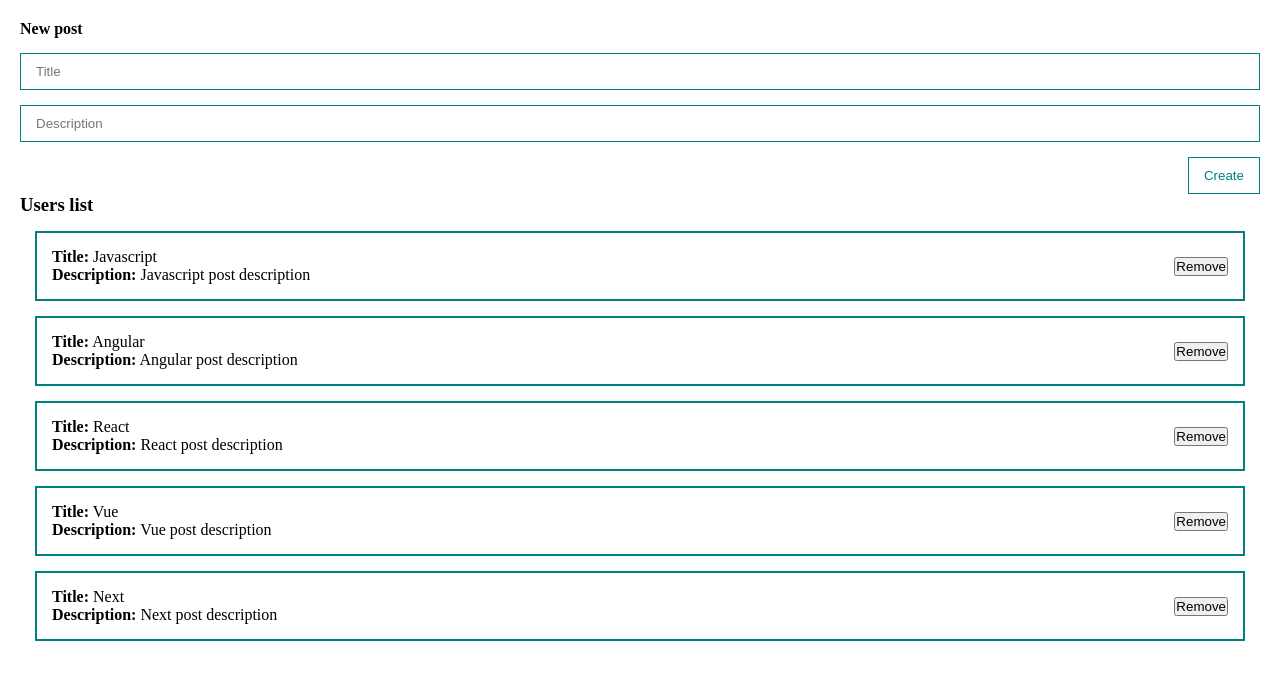
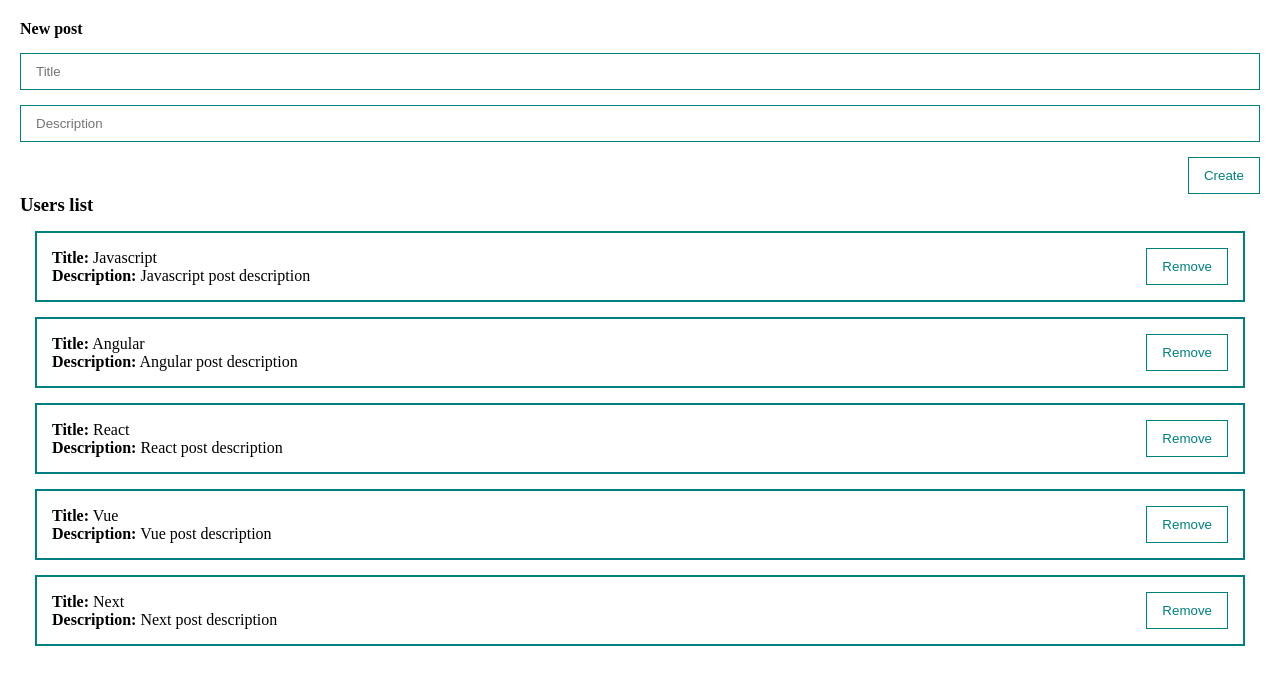
Before and after one commit to miromac/vue-3-tutorial, a Vue app: page / in a window 1280 px wide. Shown: the top 684 px of the page. Built offline with nearby package versions, Linux system fonts and the light colour scheme.

Commit message:
UI components

```diff
--- a/src/components/PostForm.vue
+++ b/src/components/PostForm.vue
@@ -13,17 +13,23 @@
       type="text"
       placeholder="Description"
     >
-    <button
+    <my-button
       class="btn"
+      style="align-self: flex-end; margin-top: 15px;"
       @click="createPost"
     >
       Create
-    </button>
+    </my-button>
   </form>
 </template>
 
 <script>
+import MyButton from '@/components/UI/MyButton.vue'
+
 export default {
+  components:  {
+    MyButton
+  },
   data() {
     return {
       post: {
@@ -57,13 +63,4 @@
   padding: 10px 15px;
   margin-top: 15px;
 }
-
-.btn {
-  margin-top: 15px;
-  align-self: flex-end;
-  padding: 10px 15px;
-  background: none;
-  color: teal;
-  border: 1px solid teal;
-}
 </style>
--- a/src/components/PostItem.vue
+++ b/src/components/PostItem.vue
@@ -5,13 +5,18 @@
       <div><strong>Description:</strong> {{post.body}} </div>
     </div>
     <div class="post_btns">
-      <button>Remove</button>
+      <my-button>Remove</my-button>
     </div>
   </div>
 </template>
 
 <script>
+import MyButton from '@/components/UI/MyButton.vue'
+
 export default {
+  components:  {
+    MyButton
+  },
   props: {
     post: {
       type: Object,
--- /dev/null
+++ b/src/components/UI/MyButton.vue
@@ -0,0 +1,20 @@
+<template>
+  <button class="btn">
+    <slot></slot>
+  </button>
+</template>
+
+<script>
+export default {
+
+}
+</script>
+
+<style scoped>
+.btn {
+  padding: 10px 15px;
+  background: none;
+  color: teal;
+  border: 1px solid teal;
+}
+</style>
```
